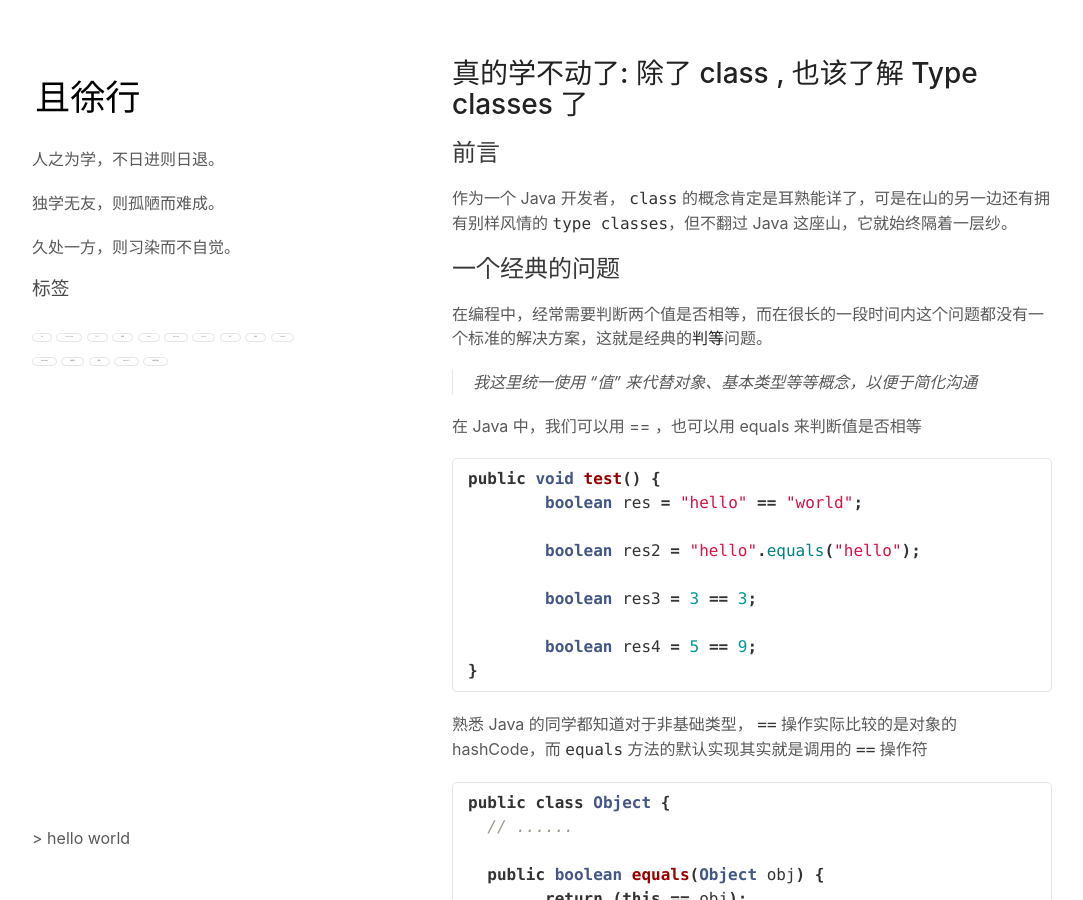
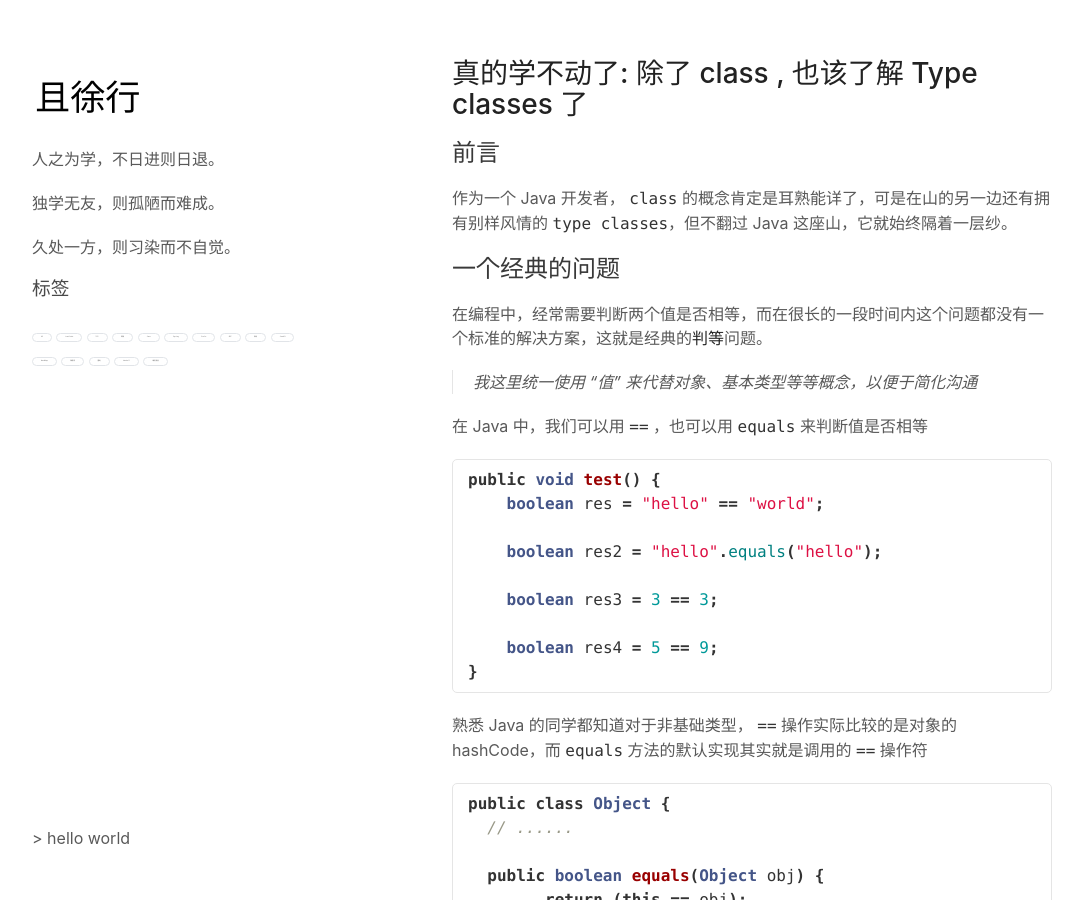
Before and after one commit to vran-dev/vran-dev.github.io, a Jekyll site: the page built from _articles/typeclasses-1/typeclasses-1.md, in a window 1280 px wide and 900 px high. Shown: the whole window, without its empty margins (98-1181 px from the left). Built offline with Jekyll 4.4.1, drawn with Linux system fonts in a browser that asks for light colours; comment, search, counter and statistics services are not loaded.

````diff
--- a/_articles/typeclasses-1/typeclasses-1.md
+++ b/_articles/typeclasses-1/typeclasses-1.md
@@ -18,17 +18,17 @@ tag: [Java, Scala, Haskell, 编程语言]
 
 > 我这里统一使用  “值” 来代替对象、基本类型等等概念，以便于简化沟通
 
-在 Java 中，我们可以用 == ，也可以用 equals 来判断值是否相等
+在 Java 中，我们可以用 `==` ，也可以用 `equals` 来判断值是否相等
 
 ```java
 public void test() {
-  	boolean res = "hello" == "world";
+    boolean res = "hello" == "world";
 
-	boolean res2 = "hello".equals("hello");
+    boolean res2 = "hello".equals("hello");
 
-	boolean res3 = 3 == 3;
+    boolean res3 = 3 == 3;
 
-	boolean res4 = 5 == 9;
+    boolean res4 = 5 == 9;
 }
 ```
 
````
